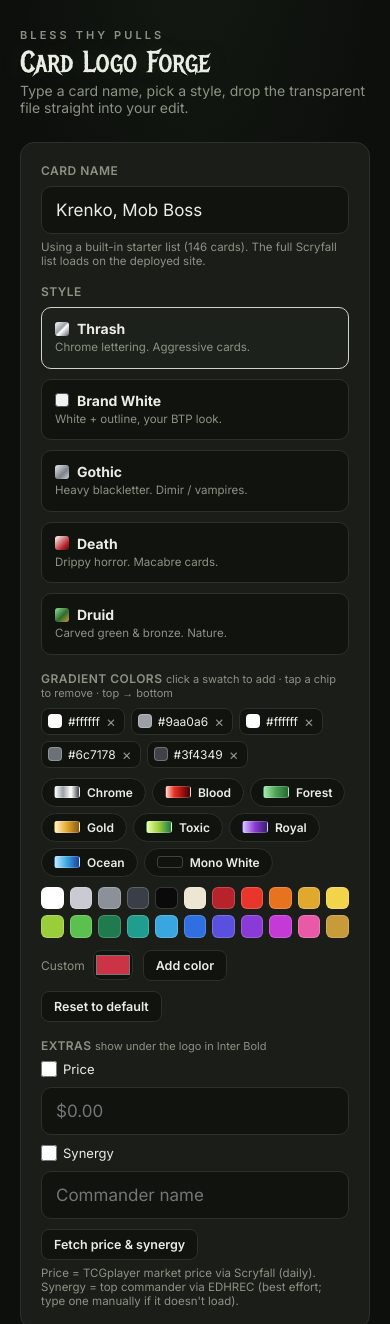
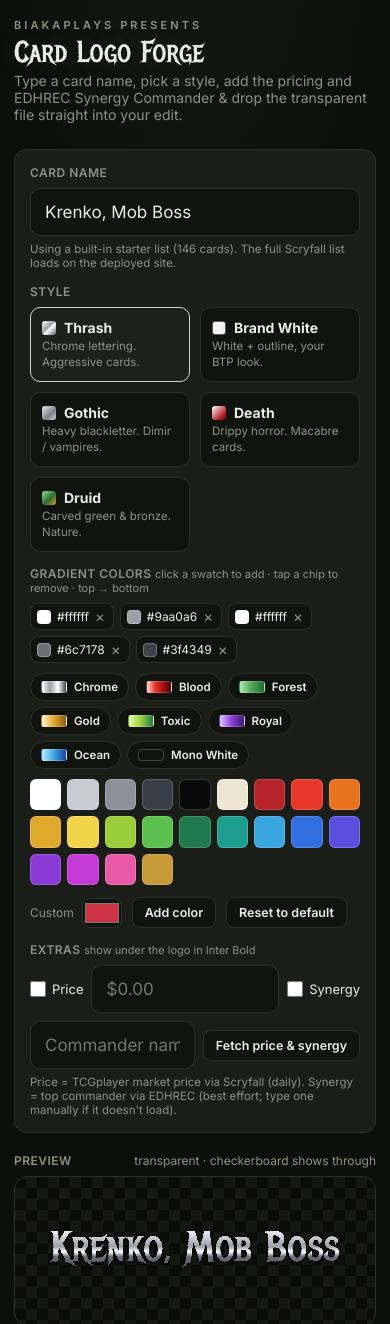
Before and after one commit to biakaworks/card-logo-forge, a plain HTML site: page index.html in a window 390 px wide. Shown: the top 1324 px of the page. Drawn offline with Linux system fonts and the light colour scheme; no server answers; a web font is replaced by a local one.

Commit message:
Update index.html
Title Change, Direction Changes, and made to scale with mobile

```diff
--- a/index.html
+++ b/index.html
@@ -1,6 +1,7 @@
 <!--
   Bless Thy Pulls - Metal Card Logo Generator (v2, expanded styles)
 -->
+<meta name="viewport" content="width=device-width, initial-scale=1, viewport-fit=cover">
 <link rel="preconnect" href="https://fonts.googleapis.com">
 <link rel="preconnect" href="https://fonts.gstatic.com" crossorigin>
 <link href="https://fonts.googleapis.com/css2?family=Metal+Mania&family=MedievalSharp&family=Nosifer&family=UnifrakturCook:wght@700&family=Inter:wght@400;500;600;700&display=swap" rel="stylesheet">
@@ -58,7 +59,7 @@
   .chip .x{ color:var(--muted); font-size:15px; line-height:1; }
   .chip:hover .x{ color:#ff8a8a; }
   .chip:hover{ border-color:#5a4040; }
-  .palette{ display:grid; grid-template-columns:repeat(11,1fr); gap:6px; margin-bottom:12px; }
+  .palette{ display:grid; grid-template-columns:repeat(auto-fill,minmax(34px,1fr)); gap:6px; margin-bottom:12px; }
   .sw{ aspect-ratio:1; border-radius:6px; border:1px solid rgba(255,255,255,.18); cursor:pointer; transition:transform .05s; }
   .sw:hover{ transform:scale(1.14); }
   .colorrow{ display:flex; align-items:center; gap:10px; flex-wrap:wrap; }
@@ -96,13 +97,31 @@
   .status{ font-size:12px; color:var(--muted); min-height:16px; margin-top:6px; }
   .status.ok{ color:var(--druid); }
   .status.warn{ color:var(--bronze); }
+
+  @media (max-width:560px){
+    #app{ padding:18px 14px 32px; }
+    .controls{ padding:15px; gap:14px; border-radius:12px; }
+    .styles{ grid-template-columns:1fr 1fr; }
+    .stylebtn{ padding:11px; }
+    .stage{ padding:16px; min-height:150px; }
+    .actions{ gap:8px; }
+    .btn{ min-width:100%; }
+    .xinput{ flex:1 1 130px; width:auto; min-width:0; }
+    .extras{ gap:8px; }
+    .palette{ grid-template-columns:repeat(auto-fill,minmax(30px,1fr)); }
+    .preset{ font-size:11.5px; padding:6px 10px; }
+    h1{ font-size:30px; }
+  }
+  @media (max-width:380px){
+    .styles{ grid-template-columns:1fr; }
+  }
 </style>
 
 <div id="app">
   <div class="wrap">
-    <div class="eyebrow">Bless Thy Pulls</div>
+    <div class="eyebrow">BiakaPlays Presents</div>
     <h1>Card Logo Forge</h1>
-    <p class="sub">Type a card name, pick a style, drop the transparent file straight into your edit.</p>
+    <p class="sub">Type a card name, pick a style, add the pricing and EDHREC Synergy Commander & drop the transparent file straight into your edit.</p>
 
     <div class="controls">
       <div>
```
